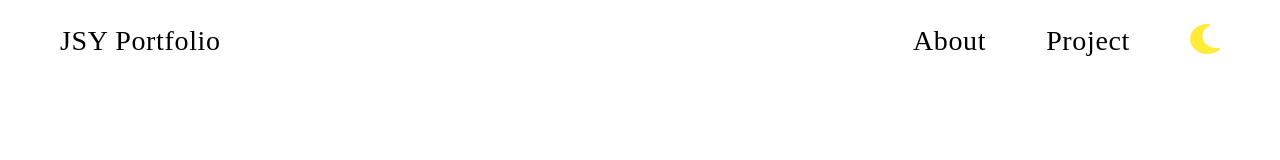
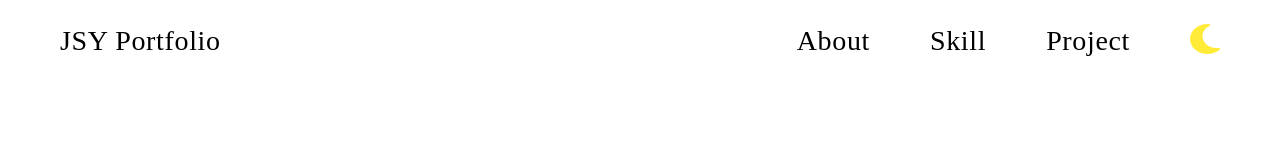
Before and after one commit to sy0725/portfolio, a Next.js app: page / in a window 1280 px wide. Shown: the top 160 px of the page. Built offline with nearby package versions, Linux system fonts and the light colour scheme; a web font is replaced by a local one.

Commit message:
🌈 Header Skill 추가

```diff
--- a/src/app/page.tsx
+++ b/src/app/page.tsx
@@ -19,9 +19,11 @@ function page() {
       </section>
       <section id='about'>
       <Profile />
+      <Me />
       </section>
-      <Me />
+      <section id='skill'>
       <Skill/>
+      </section>
       </ThemeProvider>
     </>
   );
--- a/src/components/Header/Header.tsx
+++ b/src/components/Header/Header.tsx
@@ -29,6 +29,10 @@ function Header() {
           <ScrollLink to='about' smooth={true} duration={1000}>
               <button type='button' className='cursor-pointer'>About</button>
             </ScrollLink>
+
+            <ScrollLink to='skill' smooth={true} duration={1000}>
+              <button type='button' className='cursor-pointer'>Skill</button>
+            </ScrollLink>
             <button type='button' className='cursor-pointer'>Project</button>
             <button className='pb-[0.313rem] ' type='button' onClick={toggleButtonImage}>
               <Image
```
